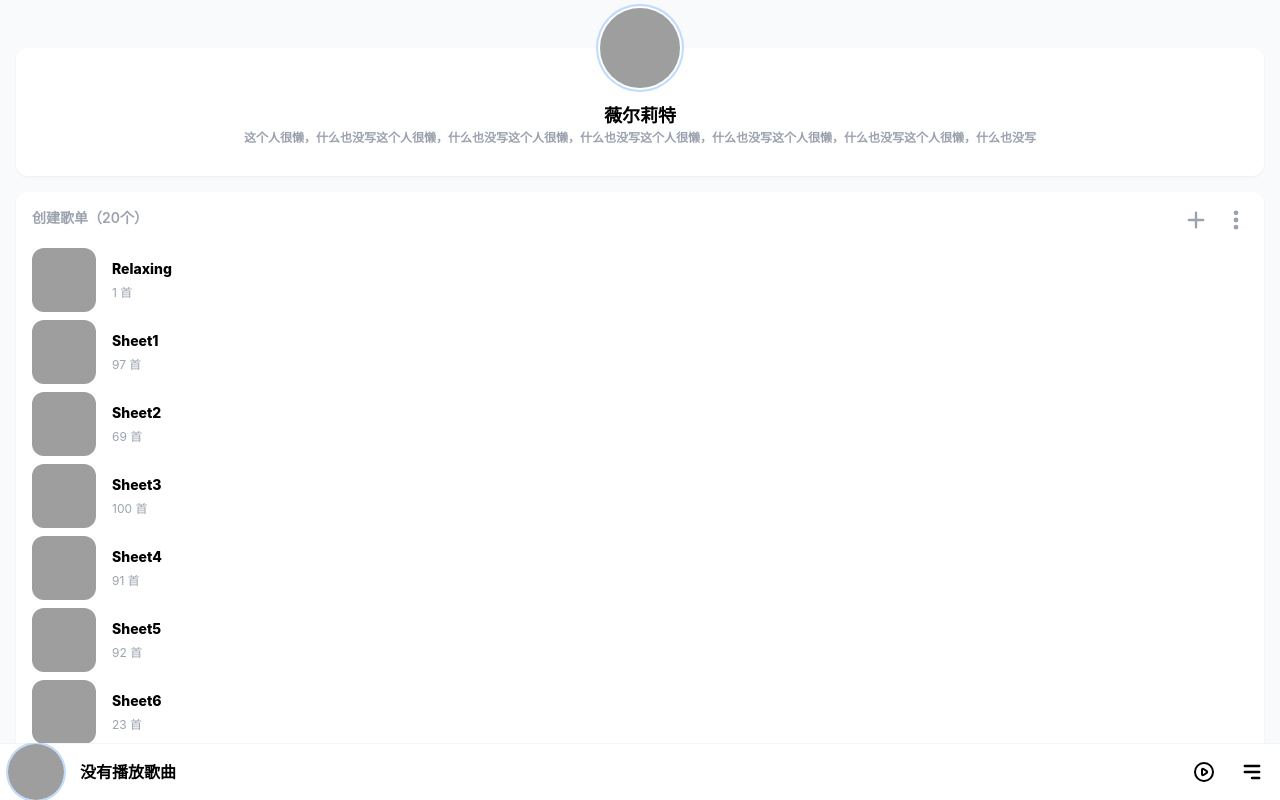
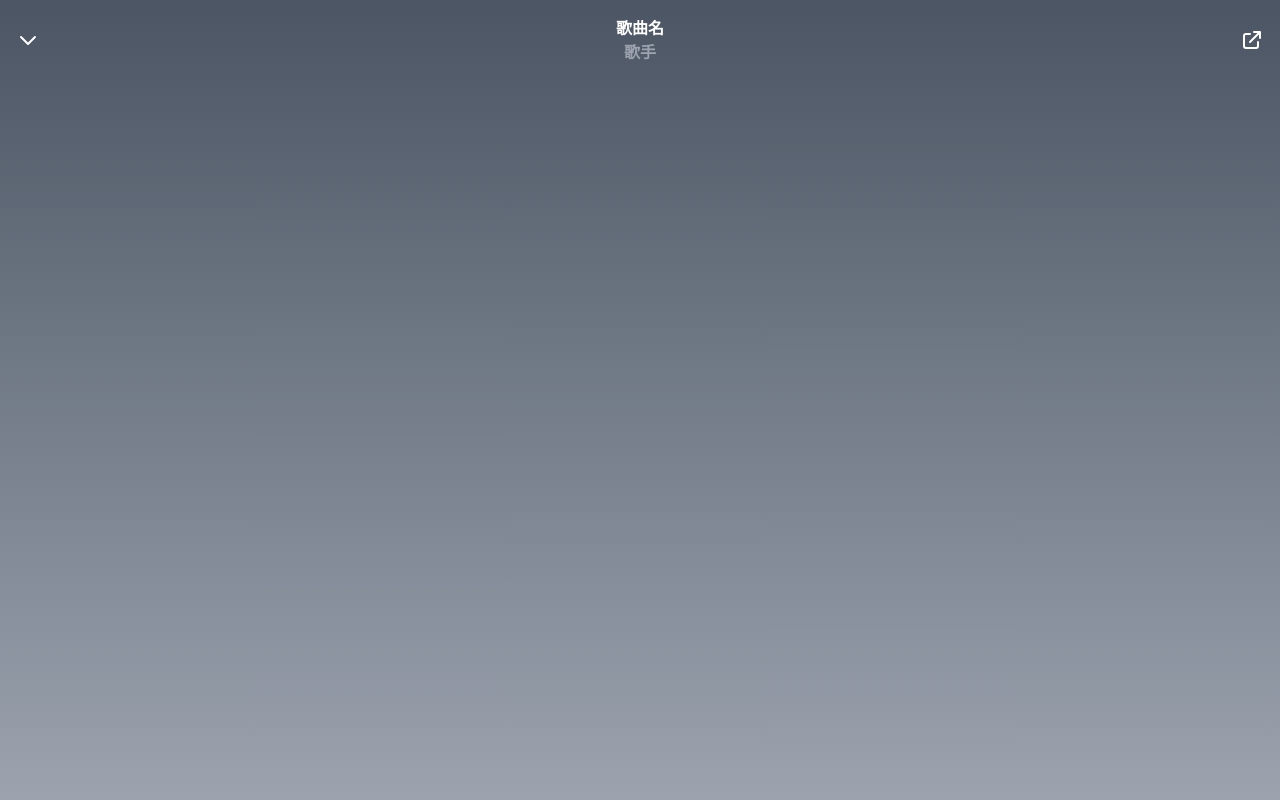
Before and after one commit to VioletCoding/musicstation-tailwind, a Vue app: page /#/home in a window 1280 px wide. Built offline with nearby package versions, Linux system fonts and the light colour scheme; grey boxes are pictures that could not be loaded; a web font is replaced by a local one.

Commit message:
父子事件通信，全屏播放器页面调色

```diff
--- a/components.d.ts
+++ b/components.d.ts
@@ -7,6 +7,7 @@ export {}
 
 declare module '@vue/runtime-core' {
   export interface GlobalComponents {
+    FullScreenPlayer: typeof import('./src/components/FullScreenPlayer.vue')['default']
     Index: typeof import('./src/components/loading/Index.vue')['default']
     RouterLink: typeof import('vue-router')['RouterLink']
     RouterView: typeof import('vue-router')['RouterView']
--- /dev/null
+++ b/src/components/FullScreenPlayer.vue
@@ -0,0 +1,43 @@
+<template>
+    <div class="w-screen h-screen flex flex-col p-4 bg-gradient-to-b from-gray-600 via-gary-100 to-gray-400">
+        <!-- Header -->
+        <div class="flex justify-between items-center h-12">
+            <chevron-down-icon class="w-6 h-6 text-white" @click="handlerChevronDownIconClick()" />
+            <div class="inline-flex flex-col justify-center items-center font-extrabold text-white">
+                <div>歌曲名</div>
+                <div class="text-gray-400">歌手</div>
+            </div>
+            <external-link-icon class="w-6 h-6 text-white" />
+        </div>
+
+        <!-- Main body -->
+        <div></div>
+
+        <!-- Footer -->
+        <div>
+            <!-- Operation button -->
+            <div></div>
+
+            <!-- Slider control bar -->
+            <div></div>
+
+            <!-- Button control area -->
+            <div></div>
+        </div>
+
+    </div>
+</template>
+
+<script setup lang='ts'>
+
+import { ChevronDownIcon, ExternalLinkIcon } from '@heroicons/vue/outline'
+
+const emit = defineEmits(['minimalPlayer'])
+
+const handlerChevronDownIconClick = () => {
+    emit('minimalPlayer')
+}
+
+</script>
+<style scoped lang='less'>
+</style>
--- a/src/pages/Index.vue
+++ b/src/pages/Index.vue
@@ -64,6 +64,12 @@
 
             </div>
         </van-popup>
+
+
+        <van-popup v-model:show="fullScreenPlayer" position="bottom" :style="{ height: '100%' }">
+            <full-screen-player @minimal-player="minimalPlayer()" />
+        </van-popup>
+
     </div>
 
 </template>
@@ -71,13 +77,15 @@
 <script setup lang='ts'>
 import { PauseIcon, PlayIcon, TrashIcon, XIcon } from '@heroicons/vue/outline'
 import { ChartBarIcon, MenuAlt3Icon } from '@heroicons/vue/solid'
-import { Dialog, Toast } from 'vant'
+import { Dialog } from 'vant'
 import { onMounted, onUpdated, ref } from 'vue'
+import FullScreenPlayer from '../components/FullScreenPlayer.vue'
 
 const avatar = ref('http://big-bird.buzz:9519/music-station/avatar.jpg')
 const showPopup = ref(false)
 const playingSong = ref<any>({})
 const play = ref(false)
+const fullScreenPlayer = ref(true)
 
 /**
  * 点击想播放的歌曲时
@@ -132,7 +140,11 @@ const handlerPlayOrPause = () => {
  * 点击底部播放器的非操作按钮区域时
  */
 const handlerClickPlayer = () => {
-    Toast('你干嘛')
+    fullScreenPlayer.value = true
+}
+
+const minimalPlayer = () => {
+    fullScreenPlayer.value = false
 }
 
 const songList = ref([{
--- a/src/router/index.ts
+++ b/src/router/index.ts
@@ -6,13 +6,13 @@ const routes: Array<RouteRecordRaw> = [
         path: '/', name: 'Index', component: Index, redirect: '/home',
         children: [
             {
-                path: 'home', name: 'Home', component: () => import("@/pages/home/Index.vue")
+                path: 'home', name: 'Home', component: () => import('@/pages/home/Index.vue')
             }
         ]
     },
     {
-        path: '/login', name: 'Login', component: () => import("@/pages/login/Index.vue")
-    },
+        path: '/login', name: 'Login', component: () => import('@/pages/login/Index.vue')
+    }
 ]
 
 const router = createRouter({
```
